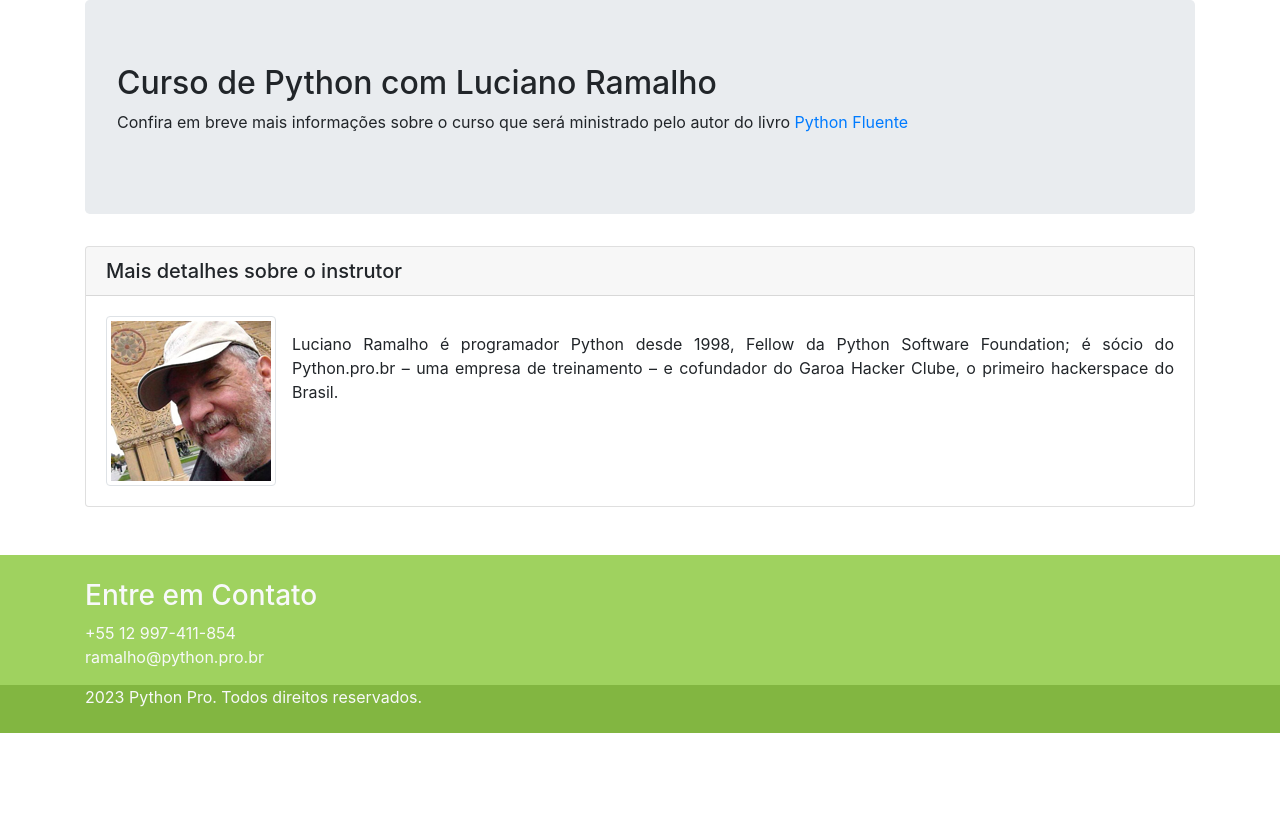
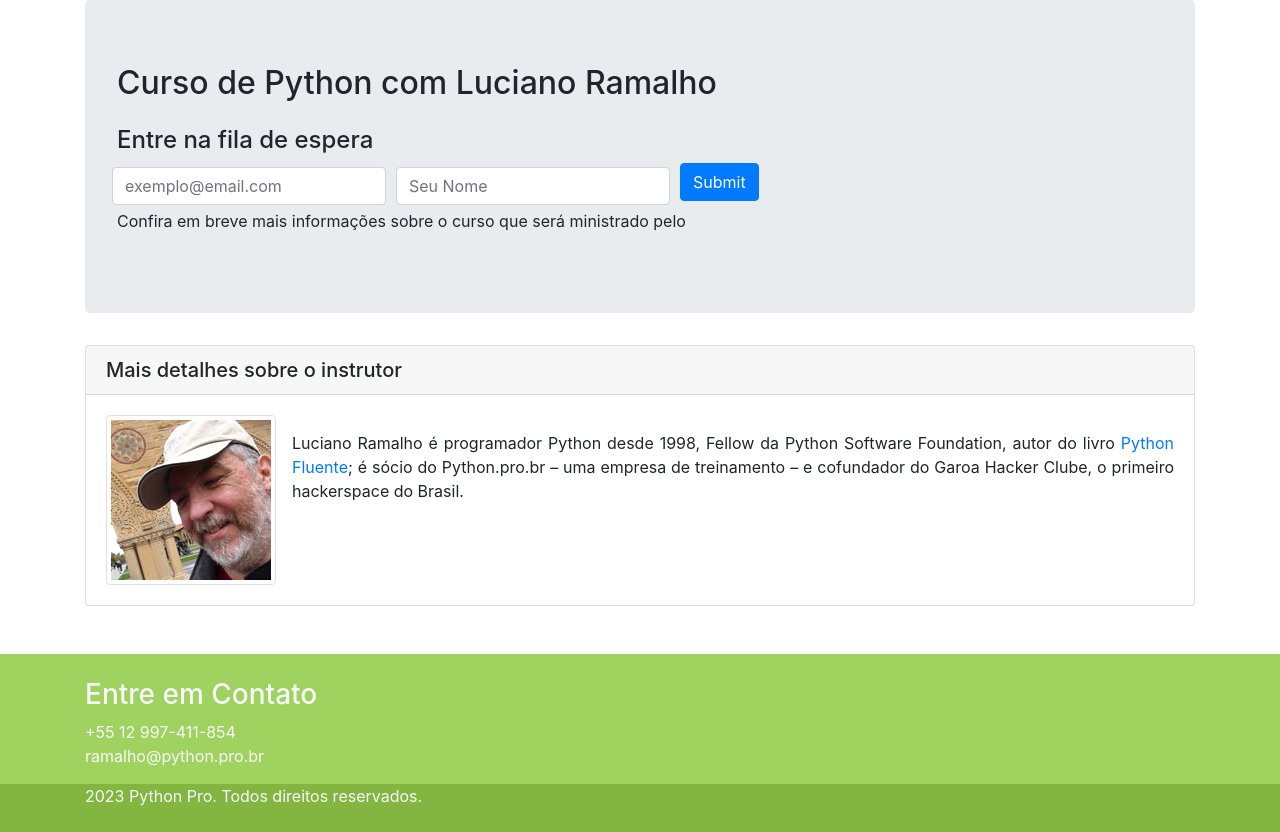
Before and after one commit to gabrielwp87/curso-django, a Django app: page / in a window 1280 px wide. Shown: the part 56-888 px from the top of the page. Before the commit the page ends 789 px from the top, so only its background shows below. Run offline with Django 4.2, Linux system fonts and the light colour scheme; some libraries are stand-ins or nearby versions.

Commit message:
criada lista de espera
close #60

```diff
--- a/pypro/base/templates/base/home.html
+++ b/pypro/base/templates/base/home.html
@@ -43,11 +43,36 @@
 				<h2>
 					Curso de Python com Luciano Ramalho
 				</h2>
+				<h4 class="mt-4">Entre na fila de espera</h4>
+
+				<form action="https://gmail.us10.list-manage.com/subscribe/post?u=1fda33a82e19581c3d144d781&amp;id=8e6efc4ee6&amp;f_id=00b2cae5f0"
+					  method="post" id="mc-embedded-subscribe-form" name="mc-embedded-subscribe-form"
+					  class="form-row align-items-center" target="_blank" novalidate>
+				  <div class="form-row align-items-center">
+					<div class="col-auto">
+					  <label class="sr-only" for="mce-EMAIL">Email</label>
+					  <input type="email" value="" name="EMAIL" class="form-control required" id="mce-EMAIL" required placeholder="exemplo@email.com">
+					</div>
+					<div class="col-auto">
+					  <label class="sr-only" for="mce-FNAME">Nome</label>
+					  <input type="text" value="" name="FNAME" class="form-control" id="mce-FNAME" placeholder="Seu Nome">
+					</div>
+					<!-- real people should not fill this in and expect good things - do not remove this or risk form bot signups-->
+					<div style="position: absolute; left: -5000px;" aria-hidden="true"><input type="text"
+						name="b_1fda33a82e19581c3d144d781_8e6efc4ee6" tabindex="-1" value="">
+					</div>
+
+
+					<div class="col-auto">
+					  <button type="submit" class="btn btn-primary mb-2">Submit</button>
+					</div>
+				  </div>
+				</form>
+
+
 				<p>
 					Confira em breve mais informações sobre o curso
-					que será ministrado pelo autor do livro
-					<a href="https://novatec.com.br/livros/pythonfluente/"
-					   targe="_blank" >Python Fluente</a>
+					que será ministrado pelo
 				</p>
 			</div>
 			<div class="row">
@@ -62,7 +87,8 @@
 								class="img-thumbnail float-left mr-3"
 									 alt="Foto de Luciano Ramalho" />
 								<p align="justify">Luciano Ramalho é programador Python desde 1998, Fellow da Python Software
-                                    Foundation; é
+                                    Foundation, autor do livro <a href="https://novatec.com.br/livros/pythonfluente/"
+					   				targe="_blank" >Python Fluente</a>; é
                                     sócio do Python.pro.br – uma empresa de treinamento – e cofundador do Garoa Hacker
                                     Clube, o primeiro hackerspace do Brasil.
 								</p>
```
